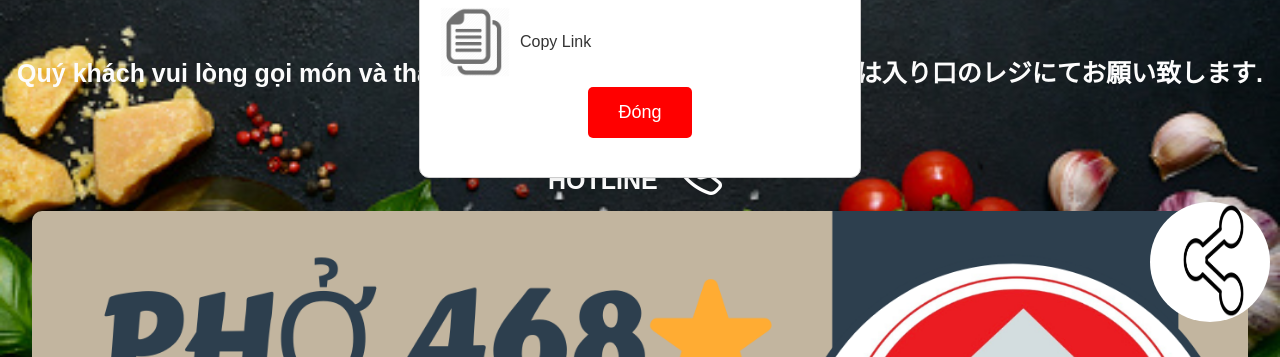
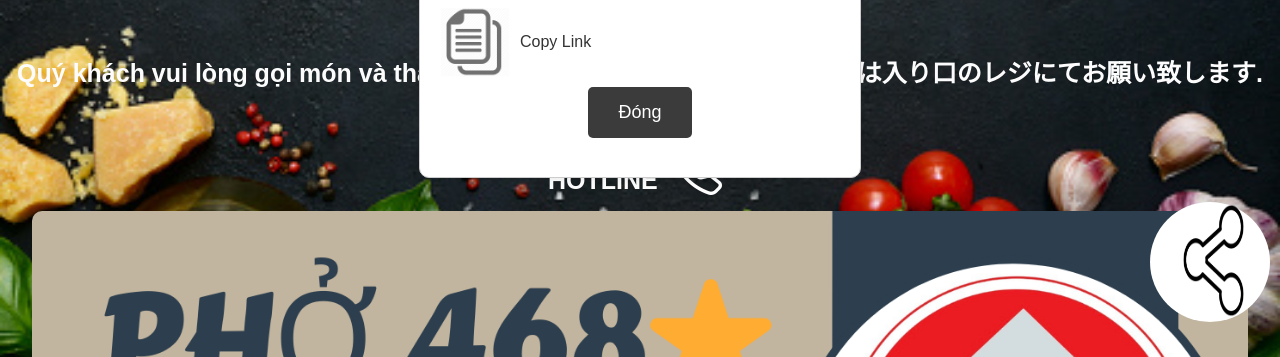
Before and after one commit to hung2791/MenuPHo468vn, a plain HTML site: page index.html in a window 1280 px wide. Both pictures are taken after a click on the button 1210 px from the left and 704 px from the top of the page. Shown: the part 443-800 px from the top of the page. Drawn offline with nearby package versions, Linux system fonts and the light colour scheme.

Commit message:
Update index.html
ok

```diff
--- a/index.html
+++ b/index.html
@@ -138,18 +138,21 @@
             vertical-align: middle;
         }
         .share-popup button {
-            background-color: red;
+            background-color: rgb(59, 59, 59);
             color: white;
             border: none;
-            padding: 15px 30px;
+            padding: 15px 30px; /* Tăng kích thước nút */
             border-radius: 5px;
             cursor: pointer;
-            margin-top: 20px;
-            display: block; /* Đảm bảo nút hiển thị trên một dòng riêng biệt */
-            margin: 0 auto; /* Để căn giữa theo chiều ngang */
+            margin-top: 20px; /* Tăng khoảng cách giữa nút và các nút khác */
+            display: block;
+            margin: 0 auto;
             font-size: 18px; /* Tăng kích thước chữ */
             transition: background-color 0.3s; /* Hiệu ứng chuyển đổi màu nền */
 
+        }
+        .share-popup button:hover {
+            background-color: rgb(248, 9, 9); /* Màu nền khi di chuột qua */
         }
 
         /* CSS for logo load screen */
@@ -159,14 +162,11 @@
             left: 0;
             width: 100%;
             height: 100%;
-            background-color: rgb(59, 59, 59);
+            background: rgba(255, 255, 255, 0.9);
             display: flex;
             justify-content: center;
             align-items: center;
             z-index: 9999;
-        }
-        .share-popup button:hover {
-            background-color: rgb(248, 9, 9); /* Màu nền khi di chuột qua */
         }
 
         .loading-logo img {
@@ -292,7 +292,7 @@
             var loadingLogo = document.querySelector("#loadingLogo");
             setTimeout(function () {
                 loadingLogo.style.display = "none";
-            }, 1); // 1 giây
+            }, 1500); // 1,5 giây
         });
 
         function openSharePopup() {
```
